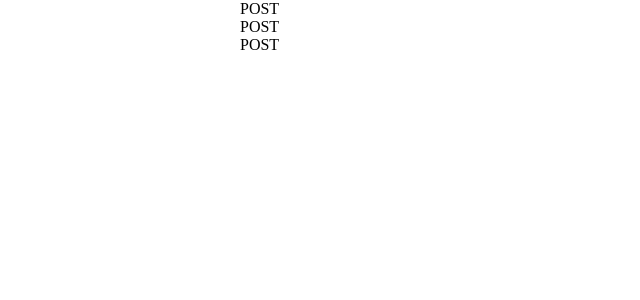
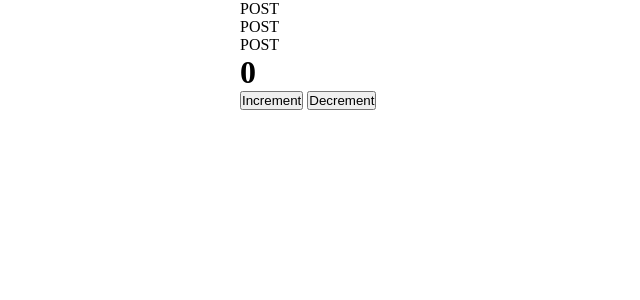
Before and after one commit to AndreyChim/react-fund-course, a React (Create React App) app: page / in a window 1280 px wide. Shown: the top 300 px of the page, without its empty margins (0-640 px from the left). Built offline with nearby package versions, Linux system fonts and the light colour scheme.

Commit message:
Add learning comments

```diff
--- a/src/App.js
+++ b/src/App.js
@@ -15,7 +15,13 @@ function App() {
       {posts.map(post =>
       <div>POST</div>
       )}
+
+      <div>
+      <Counter/>
+      </div>
     </div>
+
+
   );
 }
 
--- a/src/components/Counter.jsx
+++ b/src/components/Counter.jsx
@@ -1,21 +1,23 @@
 import React, { useState } from 'react'
 
 const Counter = function () {
-    const [count, setCount] =useState(0)
+    const [count, setCount] =useState(0) // const count destructuring to array const [count, setCount]
+      console.log(count)                  // we see to console a count value
+      console.log(setCount)               // we see to console a setCount function
 
         function increment() {
-            setCount(count +1)
+            setCount(count + 1) // we don't change count value directly count += 1 but by built-in function, e.g. setCount
           }
 
           function decrement() {
-            setCount(count -1)
+            setCount(count - 1)
 
           }
 
         return (
         <div>
             <h1>{count}</h1>
-            <button onClick={increment}>Increment</button>
+            <button onClick={increment}>Increment</button>   {/* We don't call the function increment(), but pass it as a reference {increment} */}
             <button onClick={decrement}>Decrement</button>
         </div>
     )
```
